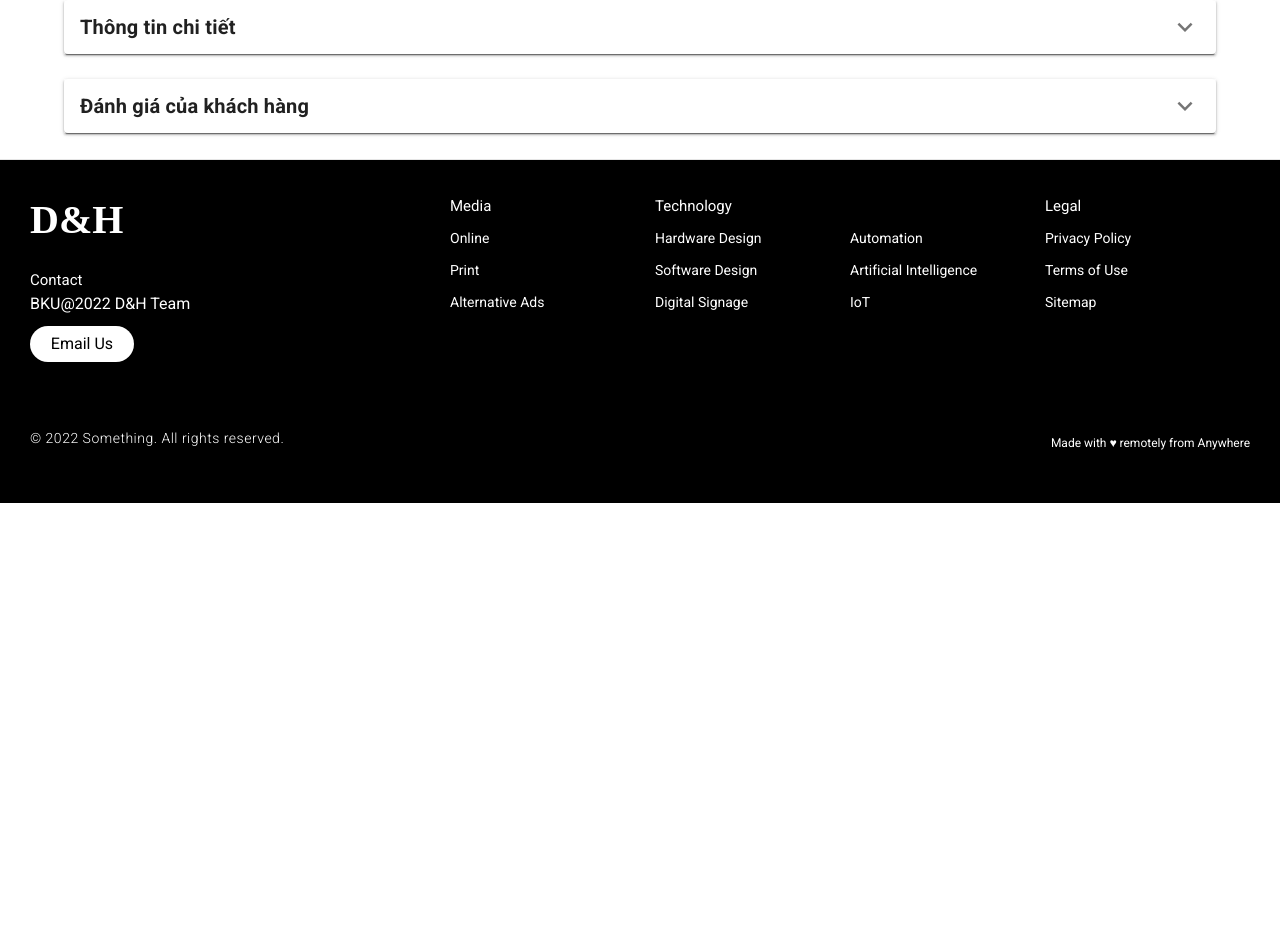
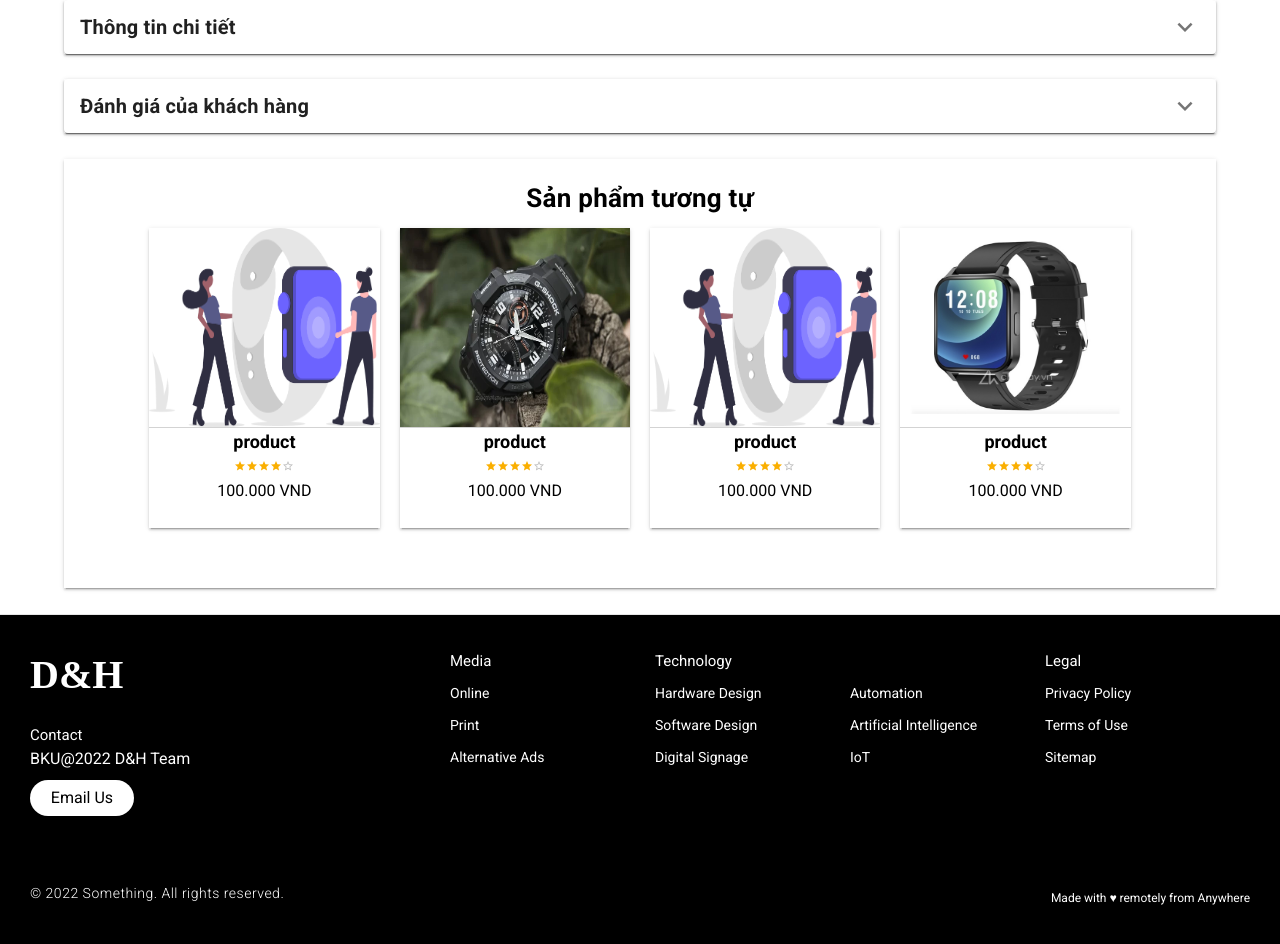
Before and after one commit to HungVuIT/apart-fe, a React (Create React App) app: page /product in a window 1280 px wide. Shown: the part 759-1703 px from the top of the page. Before the commit the page ends 1262 px from the top, so only its background shows below. Built offline with nearby package versions, Linux system fonts and the light colour scheme; a web font is replaced by a local one.

Commit message:
product-page

```diff
--- a/src/components/FeaturedProducts/index.tsx
+++ b/src/components/FeaturedProducts/index.tsx
@@ -1,8 +1,8 @@
 import React from 'react';
 import Container from '../Container';
-import Item from './component/Item';
 import item from '../../assets/img/item.png';
 import './featured.scss';
+import Item from '../Item';
 interface IProps {
   title: string
 }
--- a/src/components/Global/GlobalStyle.scss
+++ b/src/components/Global/GlobalStyle.scss
@@ -7,3 +7,10 @@
 .flex {
   display: flex;
 }
+.flex-center {
+  justify-content: center;
+  align-items: center;
+}
+.text-center {
+  text-align: center;
+}
--- a/src/components/FeaturedProducts/component/Item.tsx
+++ b/src/components/Item/index.tsx
@@ -1,8 +1,8 @@
 import React from 'react';
 import './item.scss';
 import Rating from '@mui/material/Rating';
-import { formatMoney } from '../../../untils/formartMoney';
 import { useNavigate } from 'react-router-dom';
+import { formatMoney } from '../../untils/formartMoney';
 interface IProps {
   linkImg: string
   tradeMark: string
--- a/src/components/FeaturedProducts/component/item.scss
+++ b/src/components/Item/item.scss
@@ -1,4 +1,4 @@
-@import '../../Global/foundation/mixin';
+@import '../Global/foundation/mixin';
 .item__wrapper {
   width: 20%;
   height: 300px;
--- /dev/null
+++ b/src/pages/Product/components/SameProduct.tsx
@@ -0,0 +1,33 @@
+import React from 'react';
+import Container from '../../../components/Container';
+import Carousel from "react-material-ui-carousel";
+import itempng from '../../../assets/img/item.png';
+import item2png from '../../../assets/img/logo.png';
+import item3png from '../../../assets/img/dientu-category.png';
+import Item from '../../../components/Item';
+function SameProduct(): JSX.Element {
+  const [index, setIndex] = React.useState(0);
+  const items = [itempng, item2png, item3png, item2png, itempng, item3png, item3png, item2png, item3png];
+  console.log(index);
+  return (
+    <Container>
+      <div className="Same-product__wrapper">
+        <div className="title text-center">Sản phẩm tương tự</div>
+        <Carousel
+            index={index}
+            next={() => setIndex(index === items.length - 4 ? 0 : index + 1 )}
+            prev={() => setIndex(index === 0 ? items.length - 4 : index - 1)}
+          >
+            <div className='flex flex-center'>
+              <Item tradeMark='product' linkImg={items[index]} rating={4} price={100000} />
+              <Item tradeMark='product' linkImg={items[index + 1]} rating={4} price={100000} />
+              <Item tradeMark='product' linkImg={items[index + 2]} rating={4} price={100000} />
+              <Item tradeMark='product' linkImg={items[index + 3]} rating={4} price={100000} />
+            </div>
+          </Carousel>
+      </div>
+    </Container>
+  );
+}
+
+export default SameProduct;
--- a/src/pages/Product/index.tsx
+++ b/src/pages/Product/index.tsx
@@ -3,6 +3,7 @@ import BreadCrumbComponent from '../../components/BreadCrumb';
 import Comment from './components/Comment';
 import Describe from './components/Describe';
 import MainContent from './components/MainContent';
+import SameProduct from './components/SameProduct';
 import SubContent from './components/SubContent';
 import './product.scss';
 
@@ -14,6 +15,7 @@ function Product(): JSX.Element {
       <SubContent />
       <Describe />
       <Comment />
+      <SameProduct />
     </div>
   );
 }
--- a/src/pages/Product/product.scss
+++ b/src/pages/Product/product.scss
@@ -288,3 +288,16 @@
     }
   }
 }
+.Same-product__wrapper {
+  padding: 20px 0;
+  & .title {
+    font-family: "Roboto","Helvetica","Arial",sans-serif;
+    font-size: 26px;
+    font-weight: 700;
+    line-height: 1.5;
+    letter-spacing: 0.00938em;
+  }
+  & .css-ohwg9z {
+    min-height: 350px;
+  }
+}
```
